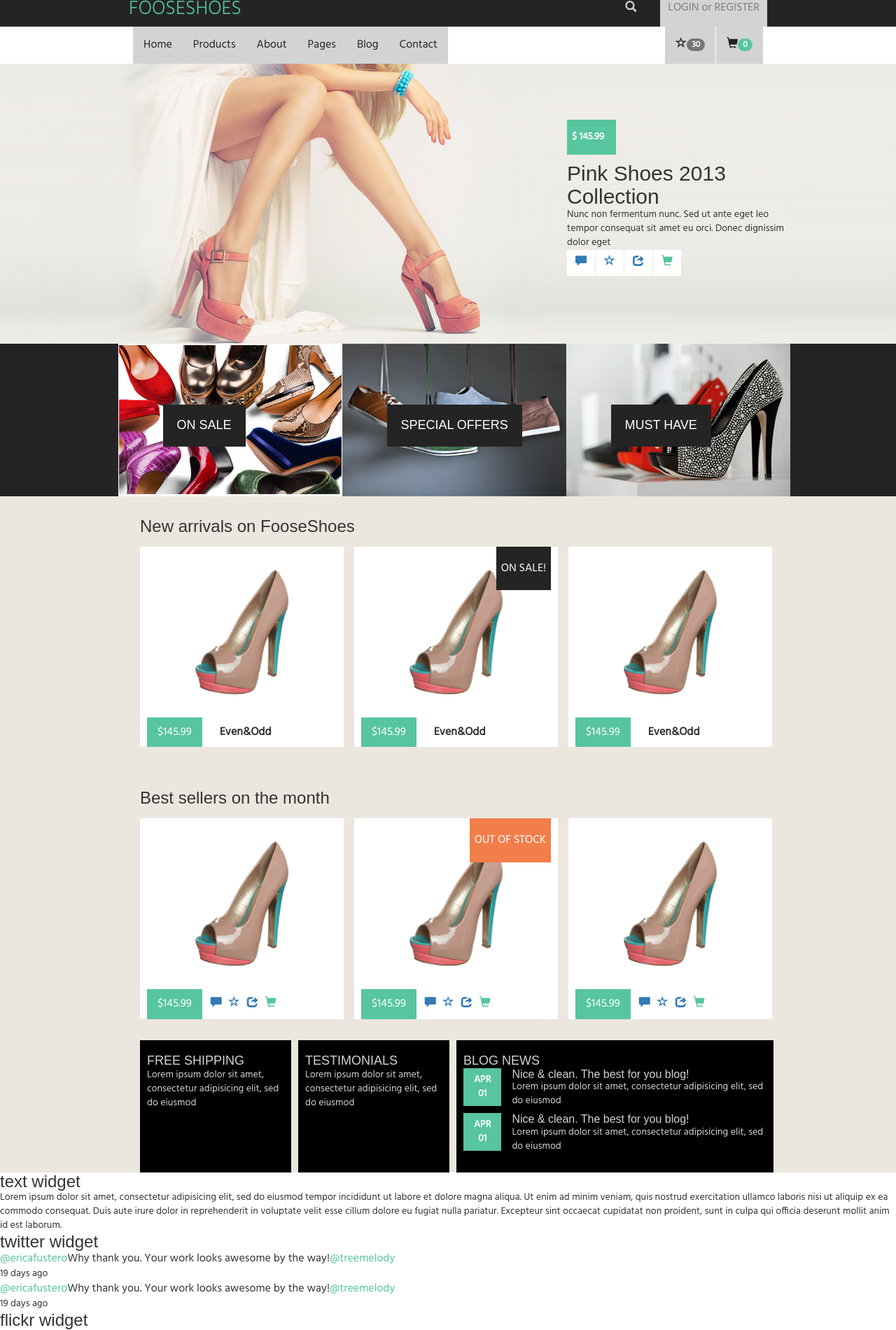
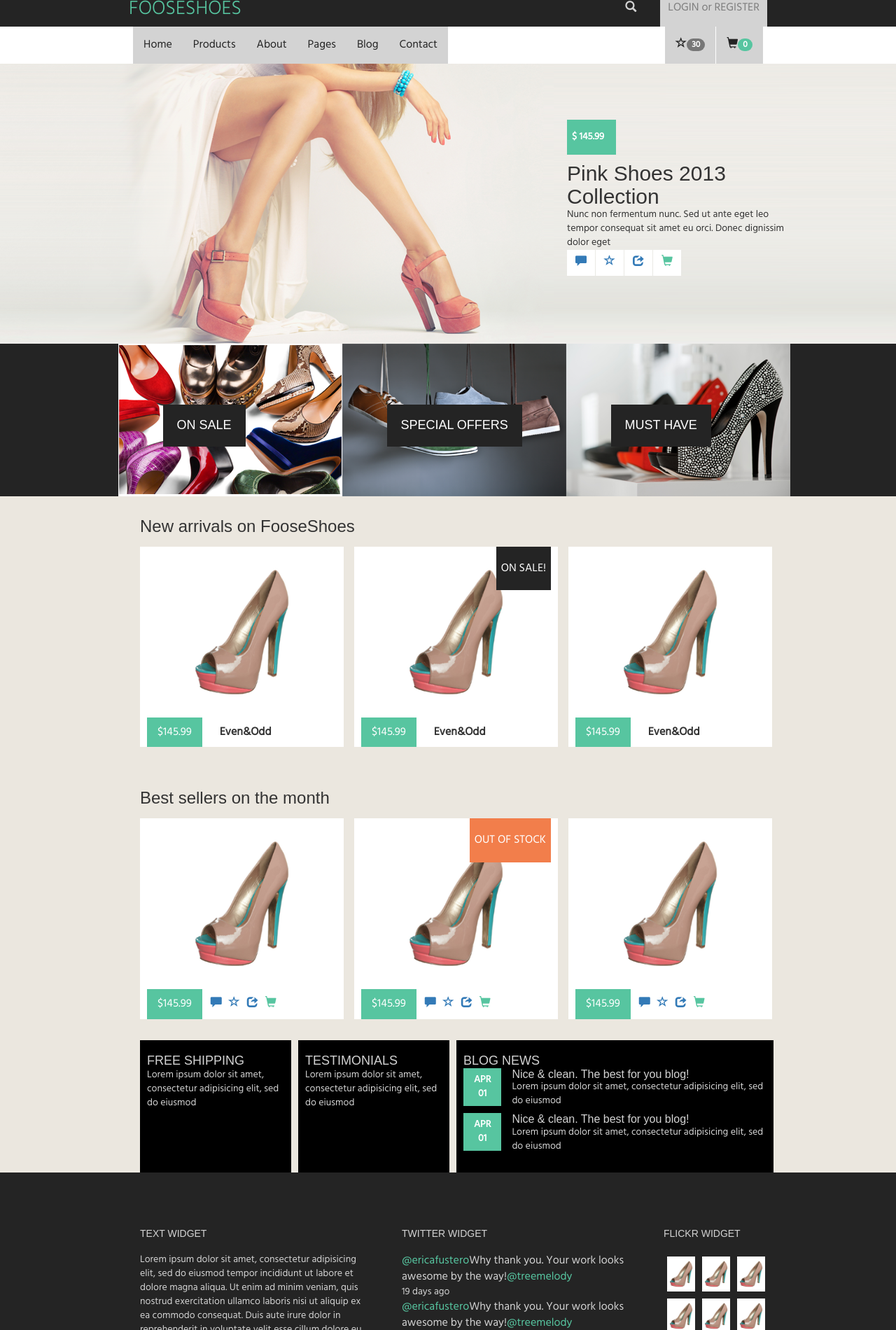
Before and after one commit to daniildeveloper/shoes-html, a Node project: template src/pug/index.pug in a window 1280 px wide. Shown: the part 12-1912 px from the top of the page at 70% size. Run offline with Node 20 templates, Linux system fonts and the light colour scheme; the template is opened without the code that fills it, so the values that code supplies are empty; style sheets or scripts are compiled from the project's sources; some libraries are stand-ins or nearby versions; grey boxes are pictures that could not be loaded.

Commit message:
Created base styling for footer

```diff
--- a/src/less/footer.less
+++ b/src/less/footer.less
@@ -0,0 +1,115 @@
+footer.footer {
+    background: @black;
+    color: @gray;
+    .top-widget, .bottom-widget {
+        margin-left: 200px;
+    }
+    .widget {
+      margin-bottom: 80px;
+    }
+
+    section.top-widget {
+        display: flex;
+        flex-wrap: wrap;
+        flex-direction: row;
+        align-items: stretch;
+        align-content: center;
+        justify-content: flex-start;
+        section.widget {
+            margin-top: 80px;
+            max-width: 30%;
+            flex-grow: 1;
+            margin-right: 50px;
+            h3 {
+                text-transform: uppercase;
+                font-size: 14px;
+                margin-bottom: 20px;
+            }
+            img {
+              max-width: 50px;
+              max-height: 50px;
+            }
+            .flickr-images {
+              display: flex;
+              flex-direction: row;
+              flex-wrap: wrap;
+              max-width: 50px * 3 + 5px * 3;
+              div {
+                margin: 5px;
+              }
+
+            }
+        }
+    }
+    section.bottom-widget {
+      display: flex;
+      flex-direction: row;
+      flex-wrap: wrap;
+      align-items: center;
+      align-content: center;
+      justify-content: space-between;
+      .email {
+        flex-grow: 1;
+        input {
+          font-size: 12px;
+          height: 30px;
+          width: 200px;
+          background: @gray-light;
+          border: none;
+          outline: none;
+          font-style: italic;
+          padding: 5px 13px;
+        }
+        button {
+          color: @black;
+          background: @gray;
+          border: none;
+          outline: none;
+          height: 29px;
+        }
+      }
+      .social {
+        flex-grow: 1;
+        ul {
+          li {
+            display: inline-block;
+            margin: 5px;
+            padding: 5px;
+            a {
+              padding: 5px 15px;
+              color: @black;
+              background: @gray;
+            }
+          }
+        }
+      }
+    }
+
+    .footer-bottom {
+      padding: 20px 20px 20px 200px;
+      display: flex;
+      flex-direction: row;
+      flex-wrap: wrap;
+      align-items: center;
+      align-content: center;
+      justify-content: space-between;
+      background: @gray-light;
+      font-size: 11px;
+      .footer-menu {
+        ul {
+          li {
+            list-style-type: none;
+            display: inline-block;
+            color: @gray;
+            &:after {
+              content: '/';
+            }
+            a {
+              color: @gray;
+            }
+          }
+        }
+      }
+
+    }
+}
--- a/src/less/index.less
+++ b/src/less/index.less
@@ -170,7 +170,7 @@
             font-size: 18px;
         }
         h4 {
-          font-size: 16px;
+            font-size: 16px;
         }
         .date {
             background: @green;
@@ -193,6 +193,6 @@
     }
     .freeshipping, .testimonials {
         max-width: 20%;
-        // flex-grow: 1;
+        flex-grow: 1;
     }
 }
--- a/src/less/vars.less
+++ b/src/less/vars.less
@@ -3,6 +3,7 @@
 @black: #242424;
 @green: #57C5A0;
 @gray: #D3D3D3;
+@gray-light: #2E2E2E;
 @text-gray: #7E7E7E;
 @light: #EBE7DF;
 @orange: #F27E4B;
--- a/src/pug/layouts/footer.pug
+++ b/src/pug/layouts/footer.pug
@@ -27,25 +27,25 @@ footer.footer
             span.green @treemelody
             p
               | 19 days ago
-      section.flickr-widget
+      section.widget.flickr-widget
         h3 flickr widget
         div.flickr-images
           div
-            img(src='img/', alt='flickr-image')
+            img(src='img/shop-item.png', alt='flickr-image')
           div
-            img(src='img/', alt='flickr-image')
+            img(src='img/shop-item.png', alt='flickr-image')
           div
-            img(src='img/', alt='flickr-image')
+            img(src='img/shop-item.png', alt='flickr-image')
           div
-            img(src='img/', alt='flickr-image')
+            img(src='img/shop-item.png', alt='flickr-image')
           div
-            img(src='img/', alt='flickr-image')
+            img(src='img/shop-item.png', alt='flickr-image')
           div
-            img(src='img/', alt='flickr-image')
+            img(src='img/shop-item.png', alt='flickr-image')
     section.bottom-widget
       .email
         form(action='/', method="get")
-          input(type='email')
+          input(type='email', placeholder='Enter email for newsletter')
           button(type='submit')
             span.glyphicon.glyphicon-chevron-right
       .social
```
Also changed, not shown: other parts of src/pug/layouts/footer.pug (+2 -2 lines).
